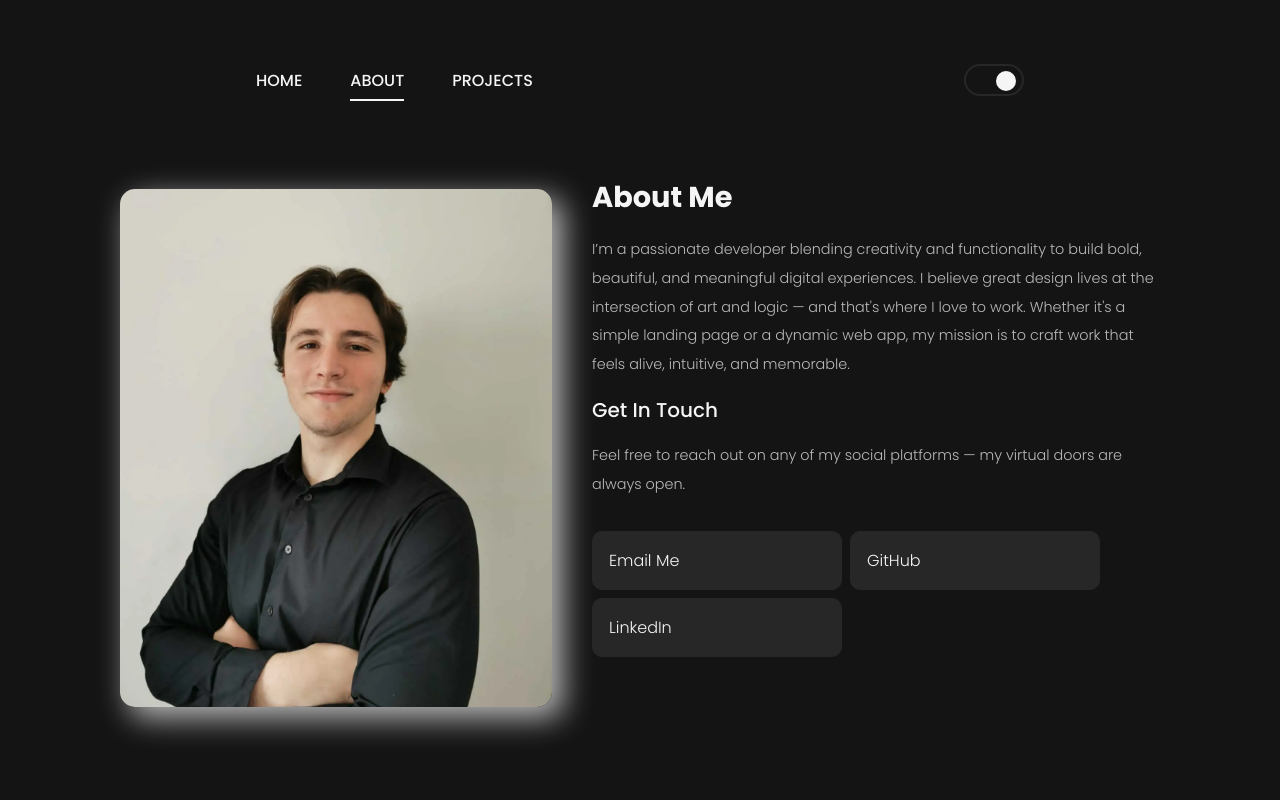
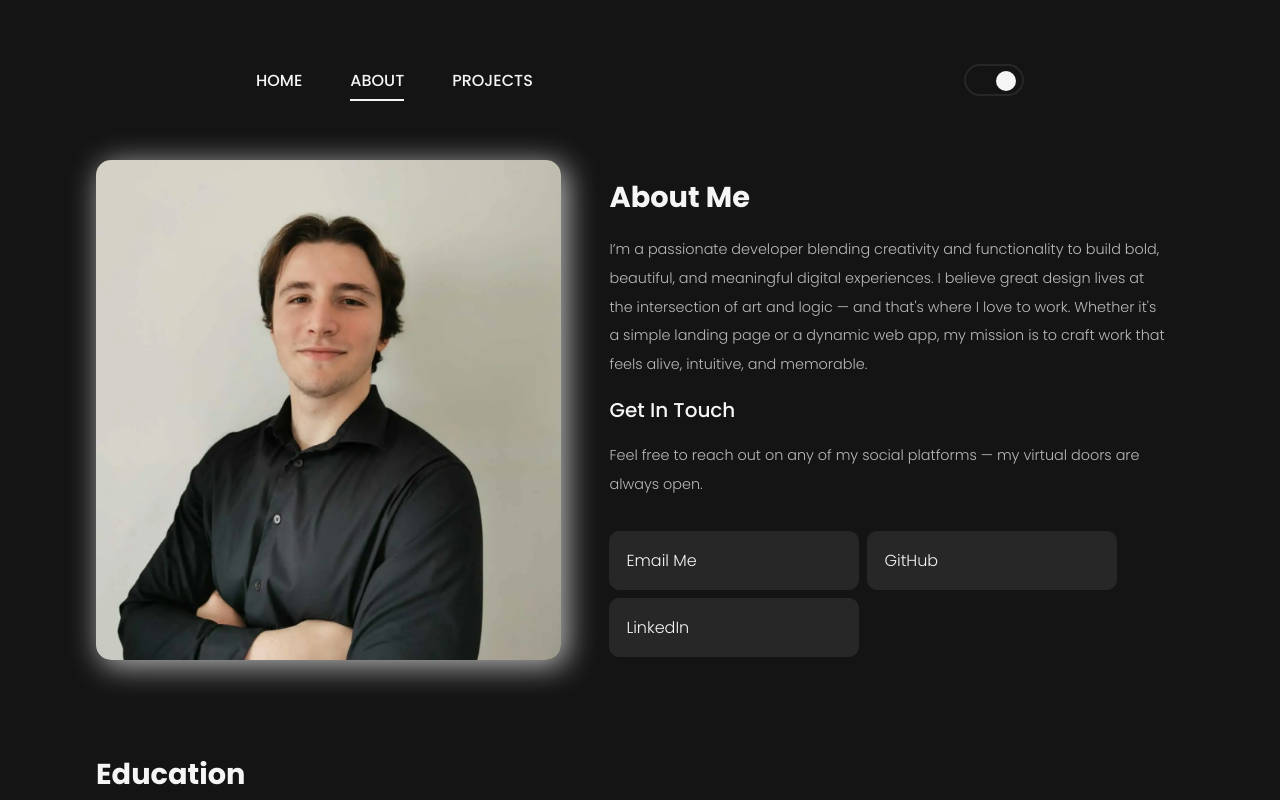
Before and after one commit to AlvaroP2003/alvaro-placido, a React (Vite) app: page /about in a window 1280 px wide. Shown: the top 800 px of the page. Built offline with nearby package versions, Linux system fonts and the light colour scheme; a web font is replaced by a local one.

Commit message:
Changes
- Changed about me img tilt effect code

```diff
--- a/src/Pages/About.jsx
+++ b/src/Pages/About.jsx
@@ -1,6 +1,5 @@
 import React from "react";
-import { useState, useEffect } from "react";
-import { useRef } from "react";
+import { useState, useEffect, useRef } from "react";
 
 const educationStages = [
     { year: '2024 - 2025', title: 'Software Development',place:"Codespace Academy", image: './Images/education_codespace.png'},
@@ -9,32 +8,39 @@ const educationStages = [
   ];
 
 export default function About() {
-    const [tiltStyle, setTiltStyle] = useState({});
 
-    const handleMouseMove = (e) => {
-        const image = e.target;
-        const { width, height, left, top } = image.getBoundingClientRect();
-        const offsetX = e.clientX - left;
-        const offsetY = e.clientY - top;
-        const centerX = width / 2;
-        const centerY = height / 2;
+    // Image Tilt Logic
+    const imgRef = useRef(null); // create a reference
 
-        const tiltX = ((offsetY - centerY) / centerY) * 15; // Adjust 5 for more/less tilt
-        const tiltY = ((offsetX - centerX) / centerX) * -15; // Adjust -5 for more/less tilt
+    useEffect(() => {
+      const img = imgRef.current; // get the element
 
-        setTiltStyle({
-        transform: `rotateX(${tiltX}deg) rotateY(${tiltY}deg)`,
-        });
-    };
+      function rotateElement(event) {
+        const x = event.clientX;
+        const y = event.clientY;
 
-    const handleMouseLeave = () => {
-        setTiltStyle({
-        transform: 'rotateX(0deg) rotateY(0deg)',
-        });
-    };
+        const middleX = window.innerWidth / 2;
+        const middleY = window.innerHeight / 2;
+
+        const offsetX = ((x - middleX) / middleX) * 25;
+        const offsetY = ((y - middleY) / middleY) * 25;
+
+        img.style.setProperty('--rotateX', -1 * offsetY + 'deg');
+        img.style.setProperty('--rotateY', offsetX + 'deg');
+      }
+
+      document.addEventListener('mousemove', rotateElement);
+
+      return () => {
+        document.removeEventListener('mousemove', rotateElement); // clean up when component unmounts
+      };
+    }, []);
 
 
-    //Timeline Logic
+
+
+
+    // Timeline Animtion Logic
     const timelineRef = useRef(null);
     const [visible, setVisible] = useState(false);
 
@@ -58,16 +64,8 @@ export default function About() {
     return (
         <section className="about">
            <div className="about-me">
-                <div
-                    className="img-container"
-                    alt="Tilt Effect"
-                    style={tiltStyle}
-                    onMouseMove={handleMouseMove}
-                    onMouseLeave={handleMouseLeave}
-                >
-                    <img src="./Images/about-me.webp"/>
 
-                </div>
+                <img src="./Images/about-me.webp" ref={imgRef}/>
 
                 <div className="content">
                     <h1>About Me</h1>
@@ -81,7 +79,9 @@ export default function About() {
                         <a href="https://www.linkedin.com/in/alvaro-placido-226887206/" className="cell">LinkedIn</a>
                     </div>
                 </div>
+
            </div>
+
            <div className="education">
                 <h1>Education</h1>
                 <p>I believe that learning never stops — it’s a continuous journey that shapes who we are and how we create. My education has laid a strong foundation not only in creative and technical skills but also in critical thinking, problem-solving, and the ability to adapt in a fast-changing digital world. Every project I take on is built upon the knowledge I’ve gained and the curiosity that drives me to keep exploring, experimenting, and growing as a developer and creator.</p>
--- a/src/index.css
+++ b/src/index.css
@@ -214,24 +214,25 @@ header nav ul {
   position: relative;
   display: flex;
   flex-wrap: wrap;
+  gap: 2rem;
 }
 
-.about-me .img-container {
-  display: flex;
-  align-items: center;
-  justify-content: center;
-  position: relative;
-  flex:1;
-  transition: .3s;
+.about-me img {
+  flex: 1;
+  height: 500px;
+  object-fit: cover;
+  border-radius: 15px;
+  box-shadow: 5px 5px 30px 1px var(--text-scnd);
+
+
+  transform-style: preserve-3d ;
+  transform:
+    perspective(5000px)
+    rotateX(var(--rotateX))
+    rotateY(var(--rotateY))
+  ;
 }
 
-.about-me .img-container img {
-  width: 90%;
-  height: 90%;
-  object-fit: cover;
-  border-radius: 15px;
-  box-shadow: 10px 10px 30px 1px var(--text-scnd);
-}
 
 .about-me .content {
   display: flex;
@@ -451,7 +452,6 @@ header nav ul {
   width: 100%;
   border-radius: 15px;
   overflow: hidden;
-  flex: 1;
   min-height: 50%;
 }
 
--- a/src/mediaQueries.css
+++ b/src/mediaQueries.css
@@ -48,8 +48,12 @@
     .about-me {
         flex-direction: column;
     }
-    .about-me .img-container img {
-        width: 90%;
+    .about-me img {
+        width: 100%;
+    }
+
+    .about-me .content {
+        padding: 0;
     }
     .contact-grid .cell {
         width: 100%;
@@ -96,6 +100,7 @@
         height: fit-content;
     }
 
+
     .card {
         min-width:300px;
         height: 450px;
```
Also changed, not shown: public/Images/react-javascript-js-framework-facebook-svgrepo-com.svg (deleted).
